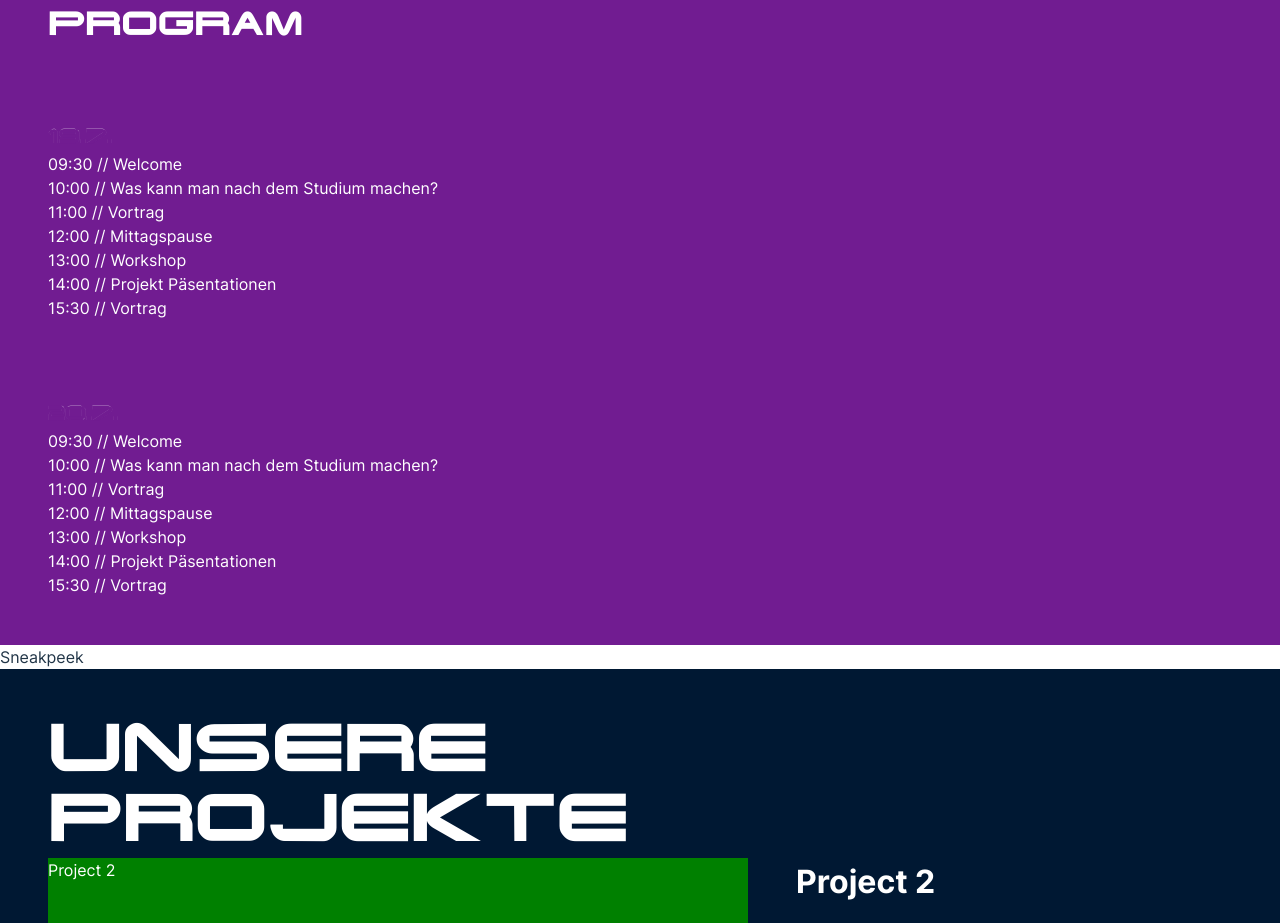
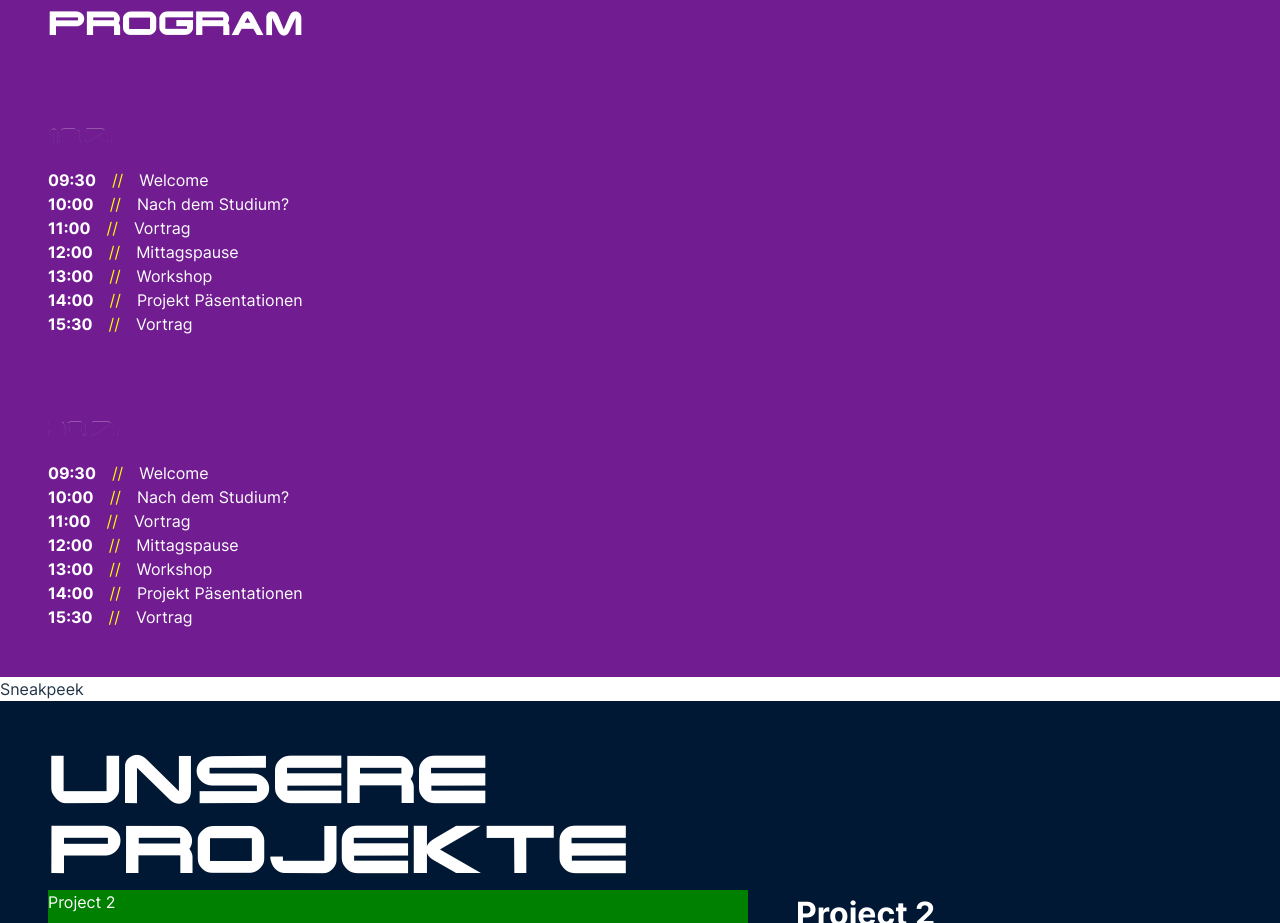
Before and after one commit to IF2023/IF2023, a React (Vite) app in the folder IF2023_Website/: page / in a window 1280 px wide. Shown: the part 840-1763 px from the top of the page. Built offline with nearby package versions, Linux system fonts and the light colour scheme.

Commit message:
feat: working program, styling isn't working yet

```diff
--- a/IF2023_Website/src/components/ProgramDays/Day/Day.jsx
+++ b/IF2023_Website/src/components/ProgramDays/Day/Day.jsx
@@ -2,7 +2,7 @@ import AnimationWrapper from "../../AnimationWrapper/AnimationWrapper";
 import styles from "./Day.module.scss";
 const Day = ({ date, program }) => {
   return (
-    <div>
+    <div className={styles.singleDay}>
       <AnimationWrapper>
         <h2 id="date" className={styles.heading}>
           {date}
@@ -12,7 +12,9 @@ const Day = ({ date, program }) => {
         {program.map((item) => (
           <p key={item.time}>
             <AnimationWrapper>
-              <span>{item.time}</span> // <span>{item.title}</span>
+              <span className={styles.time}>{item.time}</span>
+              <span className={styles.spacer}>//</span>
+              <span className={styles.title}>{item.title}</span>
             </AnimationWrapper>
           </p>
         ))}
--- a/IF2023_Website/src/components/ProgramDays/Day/Day.module.scss
+++ b/IF2023_Website/src/components/ProgramDays/Day/Day.module.scss
@@ -7,4 +7,21 @@
   -webkit-text-stroke: 0.05px $color_white;
 
   margin-top: 5rem;
+  margin-bottom: 1rem;
 }
+
+.singleDay {
+  width: fit-content;
+  color: yellow;
+}
+
+.time {
+  margin-right: 1rem;
+  color: $color_white;
+  font-weight: 550;
+}
+
+.title {
+  margin-left: 1rem;
+  color: $color_white;
+}
--- a/IF2023_Website/src/data/programData.json
+++ b/IF2023_Website/src/data/programData.json
@@ -9,7 +9,7 @@
       },
       {
         "time": "10:00",
-        "title": "Was kann man nach dem Studium machen?"
+        "title": "Nach dem Studium?"
       },
       {
         "time": "11:00",
@@ -43,7 +43,7 @@
       },
       {
         "time": "10:00",
-        "title": "Was kann man nach dem Studium machen?"
+        "title": "Nach dem Studium?"
       },
       {
         "time": "11:00",
```
